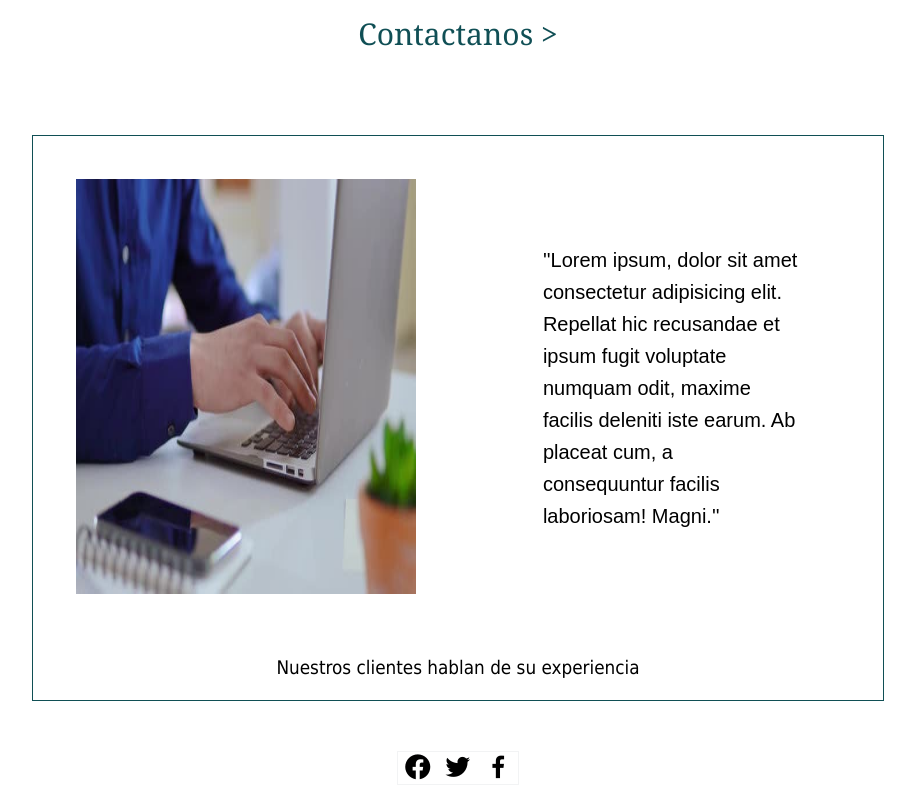
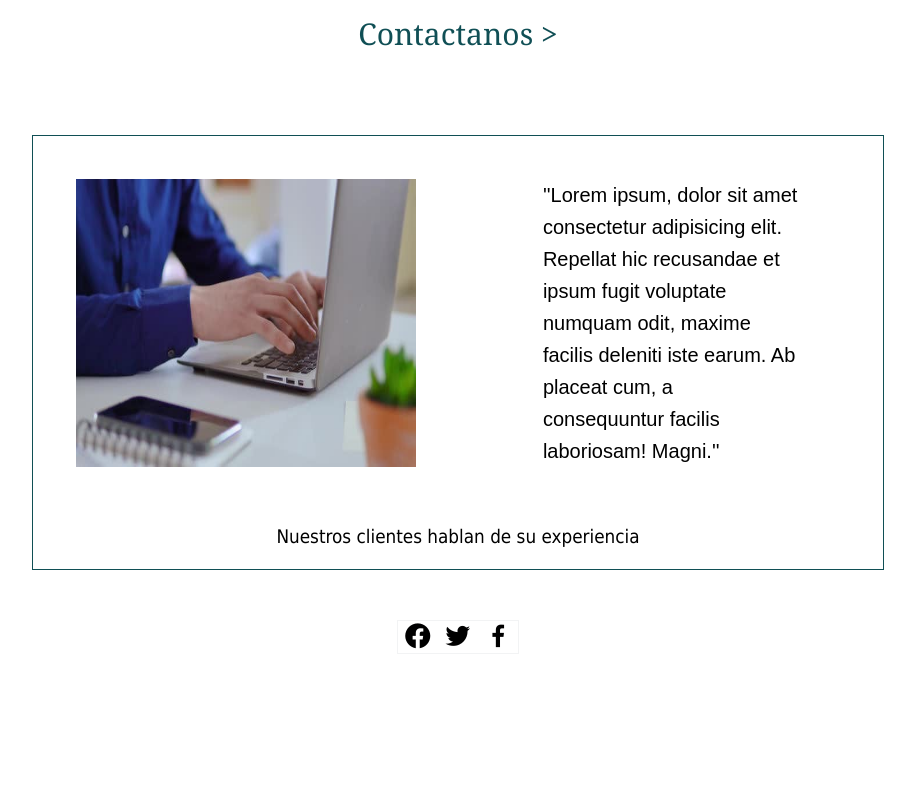
Before and after one commit to jaltriana21/kam, a website built with webpack: page src/index.html in a window 1280 px wide. Shown: the part 1560-2370 px from the top of the page, without its empty margins (182-1097 px from the left). After the commit the page ends 2240 px from the top, so only its background shows below. Built offline with nearby package versions, Linux system fonts and the light colour scheme.

Commit message:
04292021: kam

```diff
--- a/src/css/style.css
+++ b/src/css/style.css
@@ -294,6 +294,7 @@ i{
 /*----clients----*/
 .wrapper__clients{
     width: 70%;
+    min-height: 100%;
     border: #104f55 solid 1.5px ;
     margin: 0 auto;
     margin-top: 80px;
@@ -302,7 +303,7 @@ i{
 
 .client{
     display: flex;
-    align-items: center;
+    justify-content: center;
 }
 
 .client__txt{
@@ -319,10 +320,11 @@ i{
 }
 
 .client__img{
-    margin: auto;
+    margin: 0 auto;
     width: 100%;
     padding: 10%;
-    height: 500px;
+    height: 100%;
+
 }
 
 .content__leyend{
@@ -344,14 +346,11 @@ footer{
 }
 
 .footer__icons{
+
     display: inline-block;
     margin: 0 auto;
     padding: auto;
-    width: 33.33%;
-}
-
-.footer__icons:hover{
-    background: #F2F3F4;
+    width: 30%;
 }
 
 .icn{
```
